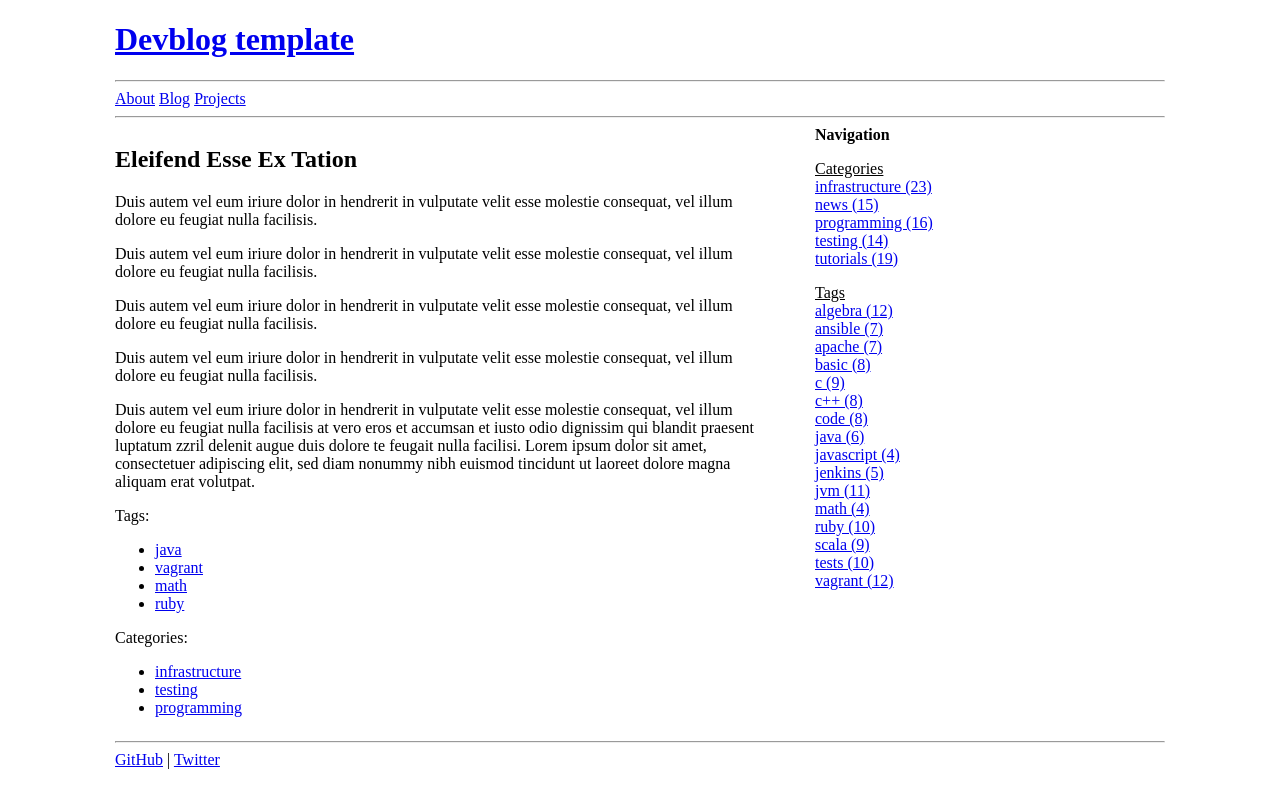
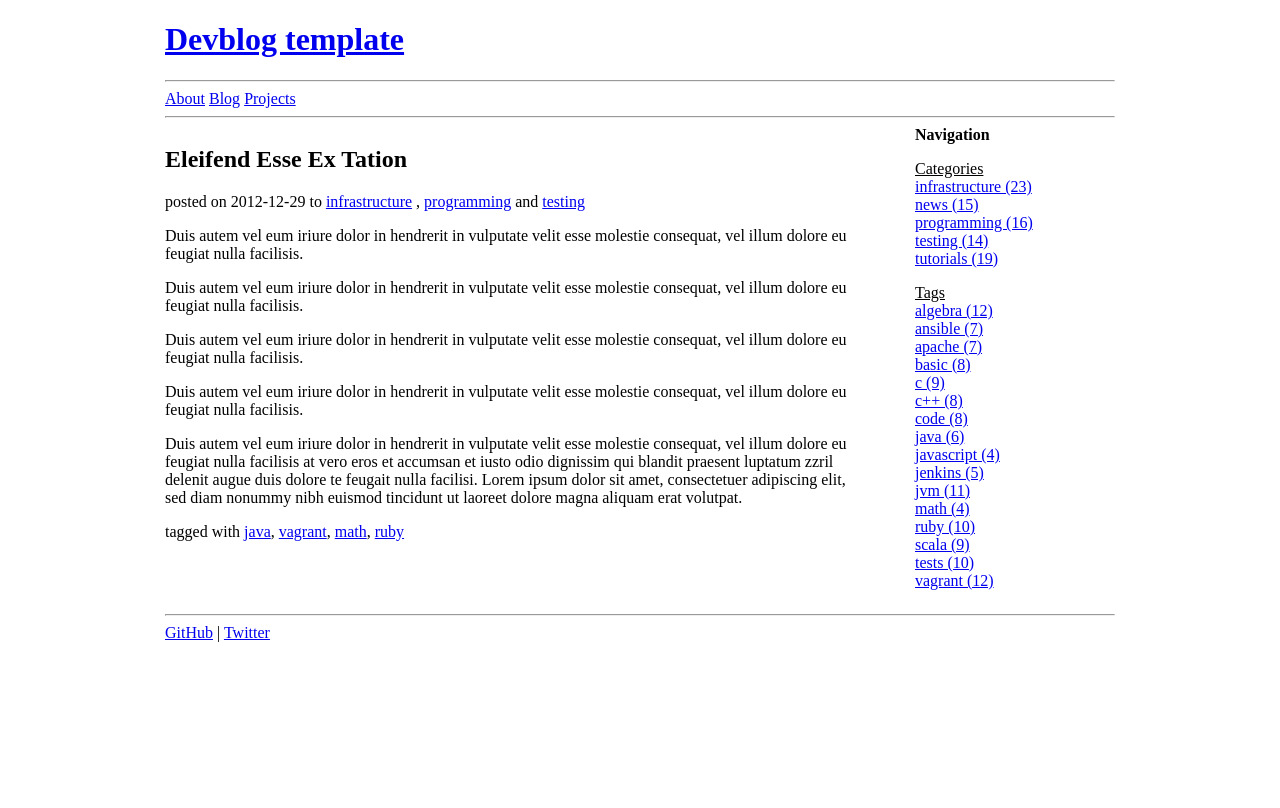
Before and after one commit to ulfbiallas/devblog, a Jekyll site: the page built from _posts/2012-12-29-Eleifend-Esse-Ex-Tation.md, in a window 1280 px wide. Shown: the top 808 px of the page. Built offline with Jekyll 4.4.1, drawn with Linux system fonts in a browser that asks for light colours.

Commit message:
improved presentation of posts

```diff
--- a/_layouts/post.html
+++ b/_layouts/post.html
@@ -4,20 +4,35 @@ layout: default
 
 <h2>{{ page.title }}</h2>
 
+<p>
+posted on {{ page.date | date: "%Y-%m-%d" }} to
+
+{% assign categories = page.categories | sort %}
+
+{% for category in categories %}
+
+{% if categories.size > 1 %}
+{% if forloop.last %}{% continue %}{% endif %}
+{% endif %}
+
+{% unless forloop.first %}, {% endunless %}<a href="/categories/{{category}}/">{{category}}</a>
+{% endfor %}
+
+{% if categories.size > 1 %}
+and <a href="/categories/{{category}}/">{{categories | last}}</a>
+{% endif %}
+</p>
+
+
+
 
 {{ content }}
 
 
-Tags:
-<ul>
+
+<p>
+tagged with
 {% for tag in page.tags %}
-<li><a href="/tags/{{tag}}/">{{tag}}</a></li>
+<a href="/tags/{{tag}}/">{{tag}}</a>{% unless forloop.last %}, {% endunless %}
 {% endfor %}
-</ul>
-
-Categories:
-<ul>
-{% for category in page.categories %}
-<li><a href="/categories/{{category}}/">{{category}}</a></li>
-{% endfor %}
-</ul>
+</p>
--- a/_sass/_base.scss
+++ b/_sass/_base.scss
@@ -2,7 +2,7 @@
 
 
 #page {
-  width: 1050px;
+  width: 950px;
   margin-left: auto;
   margin-right: auto;
 }
@@ -16,7 +16,7 @@
 
 
 #content {
-  width: 650px;
+  width: 700px;
   margin-left: auto;
   margin-right: auto;
   float: left;
@@ -25,7 +25,7 @@
 
 
 #navigation {
-  width: 350px;
+  width: 200px;
   margin-left: auto;
   margin-right: auto;
   float: right;
```
